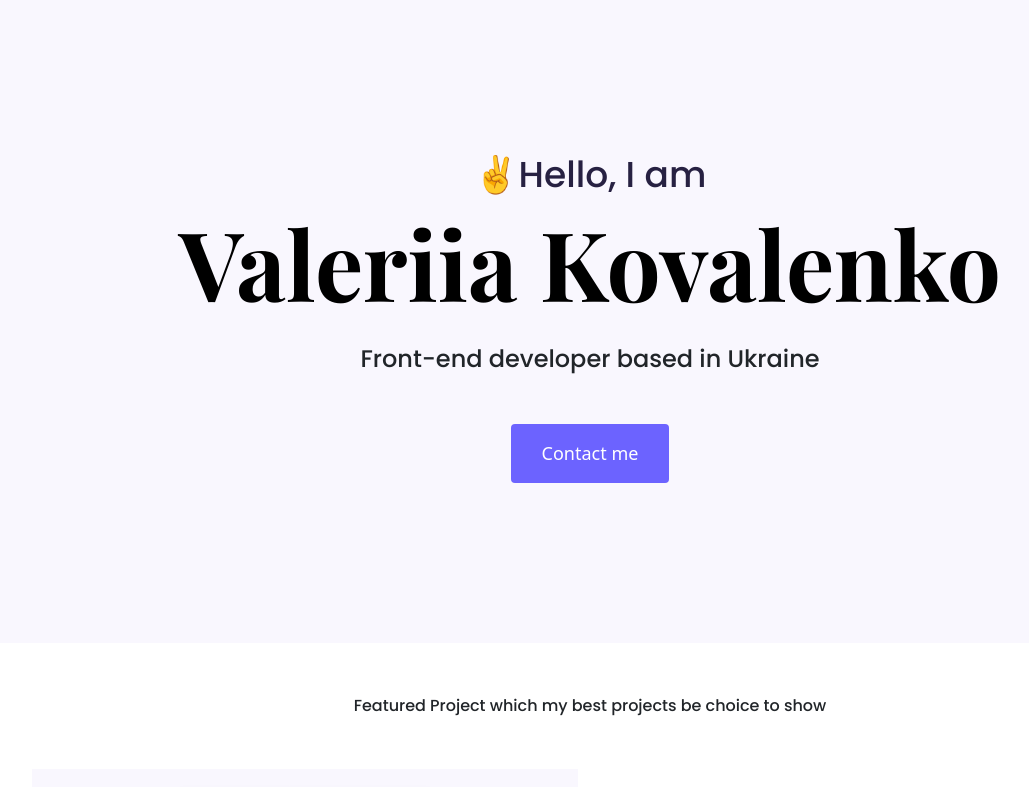
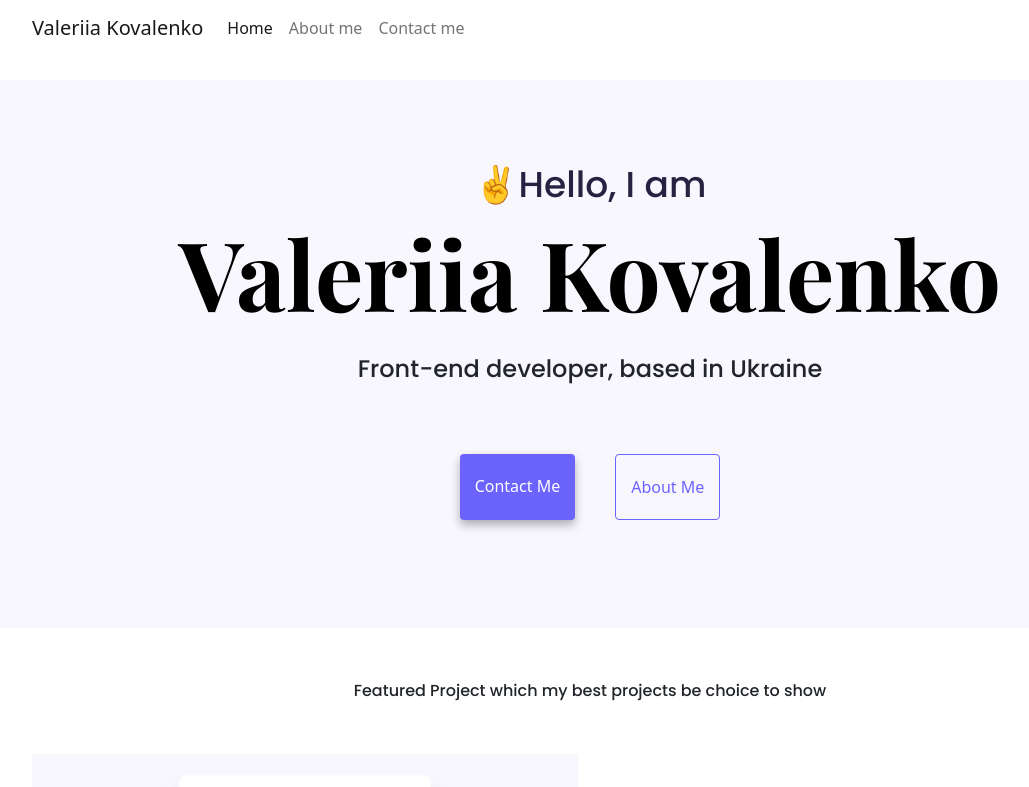
Before and after one commit to Valeriuna/Portfolio-project, a plain HTML site: page index.html in a window 1280 px wide. Shown: the top 787 px of the page, without its empty margins (50-1079 px from the left). Drawn offline with nearby package versions, Linux system fonts and the light colour scheme.

Commit message:
add about me page

```diff
--- a/index.html
+++ b/index.html
@@ -4,7 +4,7 @@
     <meta charset="UTF-8" />
     <meta http-equiv="X-UA-Compatible" content="IE=edge" />
     <meta name="viewport" content="width=device-width, initial-scale=1.0" />
-    <title>Document</title>
+    <title>Front-end developer - Valeriia Kovalenko</title>
     <link
       href="https://cdn.jsdelivr.net/npm/bootstrap@5.2.2/dist/css/bootstrap.min.css"
       rel="stylesheet"
@@ -24,12 +24,73 @@
     ></script>
   </head>
   <body>
+    <nav
+      class="navbar navbar-expand-lg navbar-light fixed-top"
+      style="background-color: #ffffff"
+    >
+      <div class="container">
+        <a class="navbar-brand" href="index.html" title="Homepage"
+          >Valeriia Kovalenko</a
+        >
+        <button
+          class="navbar-toggler"
+          type="button"
+          data-bs-toggle="collapse"
+          data-bs-target="#navbarNav"
+          aria-controls="navbarNav"
+          aria-expanded="false"
+          aria-label="Toggle navigation"
+        >
+          <span class="navbar-toggler-icon"></span>
+        </button>
+        <div class="collapse navbar-collapse" id="navbarNav">
+          <ul class="navbar-nav">
+            <li class="nav-item">
+              <a
+                class="nav-link active"
+                aria-current="page"
+                href="index.html"
+                title="Homepage"
+                >Home</a
+              >
+            </li>
+            <li class="nav-item">
+              <a
+                class="nav-link"
+                href="about.html"
+                title="About Valeriia Kovalenko"
+                >About me</a
+              >
+            </li>
+            <li class="nav-item">
+              <a
+                class="nav-link"
+                href="about.html#contact"
+                title="Contact Valeriia Kovalenko"
+                >Contact me</a
+              >
+            </li>
+          </ul>
+        </div>
+      </div>
+    </nav>
     <div class="hero">
       <p>✌️Hello, I am</p>
       <h1>Valeriia Kovalenko</h1>
-      <h2 class="mb-5">Front-end developer based in Ukraine</h2>
-      <div>
-        <a href="#" class="btn btn-branding">Contact me</a>
+      <h2 class="mb-5">Front-end developer, based in Ukraine</h2>
+      <div class="navigation-links mb-5">
+        <a
+          href="about.html#contact"
+          class="primary-link"
+          title="Contact Valeriia Kovalenko"
+          >Contact me</a
+        >
+        <a
+          href="about.html"
+          class="secondary-link"
+          title="About Valeriia Kovalenko"
+          >About me</a
+        >
       </div>
     </div>
     <p class="text-center m-5">
--- a/styles/portfolio.css
+++ b/styles/portfolio.css
@@ -3,8 +3,11 @@
   --secondary-color: #f9f7fe;
   --heading-font-family: "Playfair Display", serif;
   --default-font-family: "Poppins", sans-serif;
+  --box-shadow: 0 5px 10px rgba(0, 0, 0, 0.3);
 }
-
+body {
+  margin: 80px 0;
+}
 p {
   font-family: var(--default-font-family);
   font-weight: normal;
@@ -22,7 +25,7 @@ h6 {
 .hero {
   background-color: var(--secondary-color);
   text-align: center;
-  padding: 160px 0;
+  padding: 90px 0 40px;
 }
 .hero p {
   font-size: 36px;
@@ -37,14 +40,35 @@ h6 {
   line-height: 1.4;
 }
 
-.btn-branding {
+.navigation-links {
+  display: flex;
+  margin-top: 40px;
+  justify-content: center;
+}
+
+.navigation-links a {
+  margin: 20px;
+}
+
+.primary-link {
+  border-radius: 4px;
+  padding: 20px 15px;
+  text-decoration: none;
+  text-transform: capitalize;
   background: var(--branding-color);
+  box-shadow: var(--box-shadow);
+  color: white;
+}
+
+.secondary-link {
   border-radius: 4px;
-  color: white;
-  font-size: 18px;
-  line-height: 27px;
-  padding: 15px 30px;
+  padding: 20px 15px;
+  text-decoration: none;
+  text-transform: capitalize;
+  color: var(--branding-color);
+  border: 1px solid var(--branding-color);
 }
+
 h1 {
   font-size: 96px;
   line-height: 1.5;
@@ -74,10 +98,22 @@ h2 {
     font-size: 44px;
   }
   .hero {
-    padding: 80px 20px;
+    padding: 80px 20px 40px;
   }
   .project-description {
     padding: 0;
     text-align: center;
   }
 }
+
+.email-link {
+  display: flex;
+  justify-content: center;
+  color: var(--branding-color);
+  font-size: 28px;
+  text-decoration: none;
+}
+
+.email-link:hover {
+  text-decoration: underline;
+}
```
Also changed, not shown: about.html (added, +111 -0 lines).
